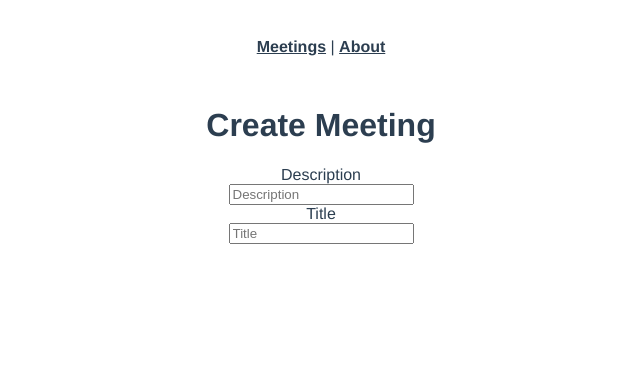
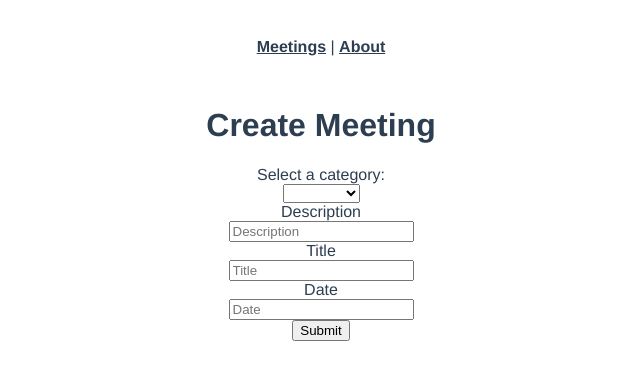
Before and after one commit to maximeNicot/my-vue-3, a Vue app: page /meeting in a window 1280 px wide. Shown: the top 380 px of the page, without its empty margins (319-959 px from the left). Built offline with nearby package versions, Linux system fonts and the light colour scheme.

Commit message:
Vuex + error handling

```diff
--- a/src/router/index.js
+++ b/src/router/index.js
@@ -3,6 +3,7 @@ import MeetingList from "../views/MeetingList.vue";
 import MeetingDetails from "../views/MeetingDetails.vue";
 import About from "../views/About.vue";
 import MeetingCreate from "../views/MeetingCreate";
+import DisplayError from "../views/DisplayError";
 
 const routes = [
   {
@@ -26,6 +27,12 @@ const routes = [
     name: "About",
     component: About,
   },
+  {
+    path: "/error/:error",
+    name: "DisplayError",
+    props: true,
+    component: DisplayError,
+  },
 ];
 
 const router = createRouter({
--- a/src/services/MettingService.js
+++ b/src/services/MettingService.js
@@ -1,7 +1,7 @@
 import axios from "axios";
 
 const apiClient = axios.create({
-  baseURL: "http://localhost:3004/",
+  baseURL: "http://localhost:3005/",
   withCredentials: false,
   headers: {
     Accept: "application/json",
@@ -16,4 +16,7 @@ export default {
   getMeeting(id) {
     return apiClient.get("/meetings/" + id);
   },
+  postMeeting(meeting){
+    return apiClient.post("/meetings", meeting);
+  }
 };
--- a/src/store/index.js
+++ b/src/store/index.js
@@ -1,8 +1,27 @@
 import { createStore } from "vuex";
+import MettingService from "../services/MettingService";
 
 export default createStore({
-  state: {},
-  mutations: {},
-  actions: {},
+  state: {
+    user: "Gome Jabar",
+    meetings: [],
+  },
+  mutations: {
+    ADD_EVENT(state, meeting) {
+      state.meetings.push(meeting);
+    },
+  },
+  actions: {
+    createMeeting({ commit }, meeting) {
+      MettingService.postMeeting(meeting)
+        .then(() => {
+          commit("ADD_EVENT", meeting);
+        })
+        .catch((error) => {
+          console.log('error thrown')
+          throw(error);
+        });
+    },
+  },
   modules: {},
 });
--- /dev/null
+++ b/src/views/DisplayError.vue
@@ -0,0 +1,13 @@
+<template>
+  <h1>Oops... something went wrong</h1>
+  <div>Erreur: {{ error }}</div>
+</template>
+
+<script>
+export default {
+  name: "DisplayError",
+  props: ["error"],
+};
+</script>
+
+<style scoped></style>
--- a/src/views/MeetingCreate.vue
+++ b/src/views/MeetingCreate.vue
@@ -1,8 +1,27 @@
 <template>
   <div class="create">
     <h1>Create Meeting</h1>
-    <BaseInput v-model="meeting.description" label="Description" type="text" />
-    <BaseInput v-model="meeting.title" label="Title" type="text" />
+    <form @submit.prevent="onSubmit">
+      <label>Select a category: </label>
+      <select v-model="meeting.category">
+        <option
+          v-for="option in categories"
+          :value="option"
+          :key="option"
+          :selected="option === meeting.category"
+        >
+          {{ option }}
+        </option>
+      </select>
+      <BaseInput
+        v-model="meeting.description"
+        label="Description"
+        type="text"
+      />
+      <BaseInput v-model="meeting.title" label="Title" type="text" />
+      <BaseInput v-model="meeting.date" label="Date" type="text" />
+      <button type="submit">Submit</button>
+    </form>
   </div>
 </template>
 <script>
@@ -14,15 +33,32 @@ export default {
       meeting: {
         description: "",
         title: "",
+        category: "",
+        id: "",
         date: "",
-        id: "",
+        organizer: "", //sync to vuex state
       },
+      categories: ["Nature", "Space", "Fantastic", "Sport"],
     };
+  },
+  methods: {
+    onSubmit() {
+      this.meeting.organizer = this.$store.state.user;
+      this.$store
+        .dispatch("createMeeting", this.meeting)
+        .then(() => {
+          this.$router.push({ name: "MeetingList" });
+        })
+        .catch((error) => {
+          console.log("error depuis le component")
+          this.$router.push({ name: "DisplayError", params: { error: error } });
+        });
+    },
   },
 };
 </script>
-<style>
-.create {
+<style scoped>
+* {
   display: flex;
   flex-direction: column;
   align-items: center;
```
